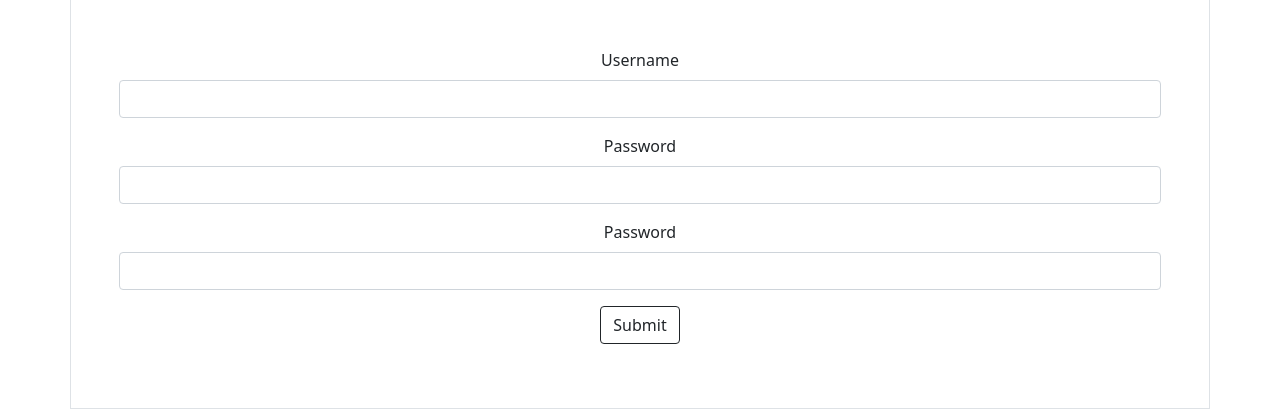
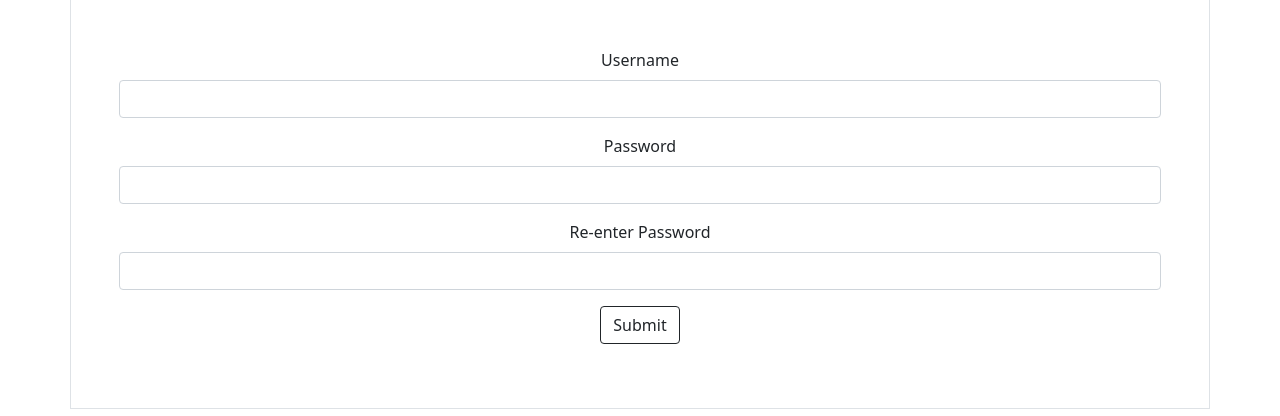
Before and after one commit to gbwilliamson4/PricelabsIntegration, a Django app: page /signup/ in a window 1280 px wide. Shown: the part 105-521 px from the top of the page. Run offline with Django 4.2, Linux system fonts and the light colour scheme; some libraries are stand-ins or nearby versions.

Commit message:
Changed some wording on signup.html

```diff
--- a/integrations/templates/integrations/signup.html
+++ b/integrations/templates/integrations/signup.html
@@ -18,7 +18,7 @@
         <input type="password" class="form-control" name="password1">
       </div>
       <div class="mb-3">
-        <label class="form-label">Password</label>
+        <label class="form-label">Re-enter Password</label>
         <input type="password" class="form-control" name="password2">
       </div>
       <button type="submit" class="btn btn-outline-dark">Submit</button>
```
